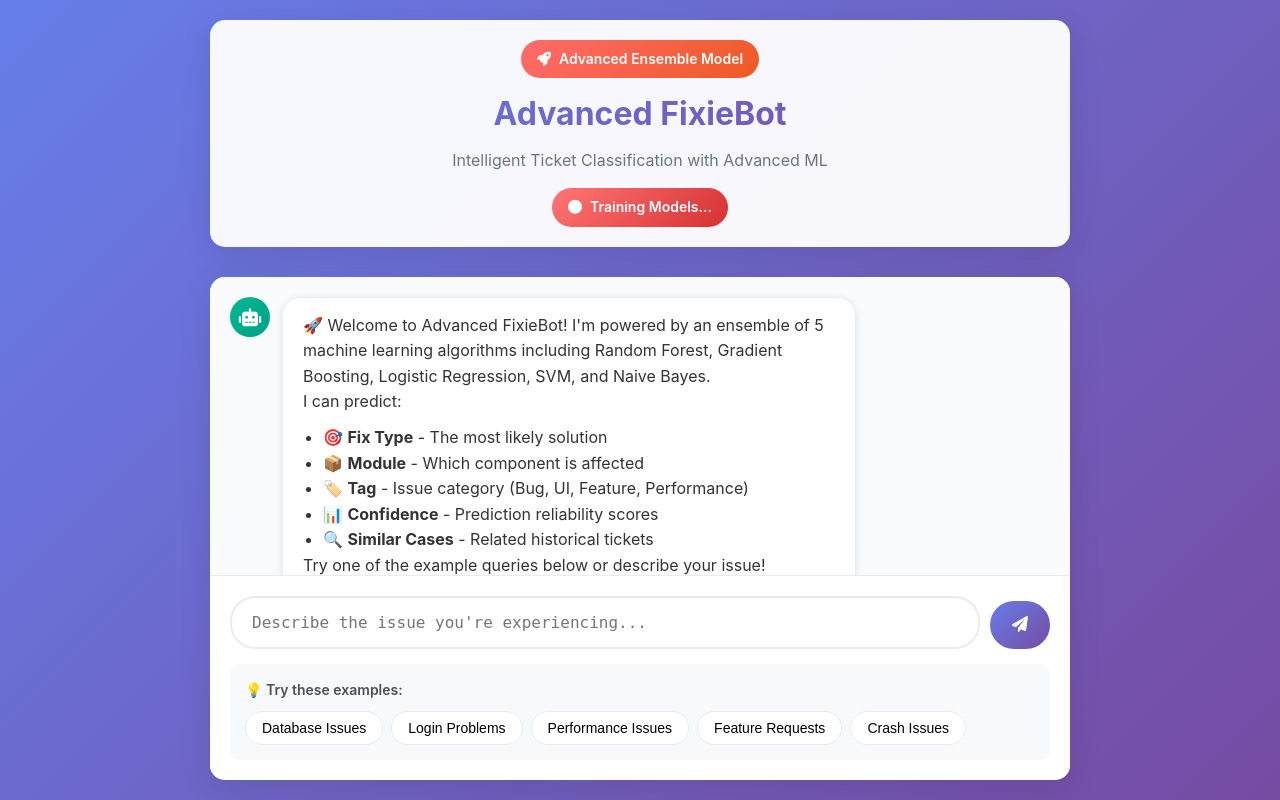
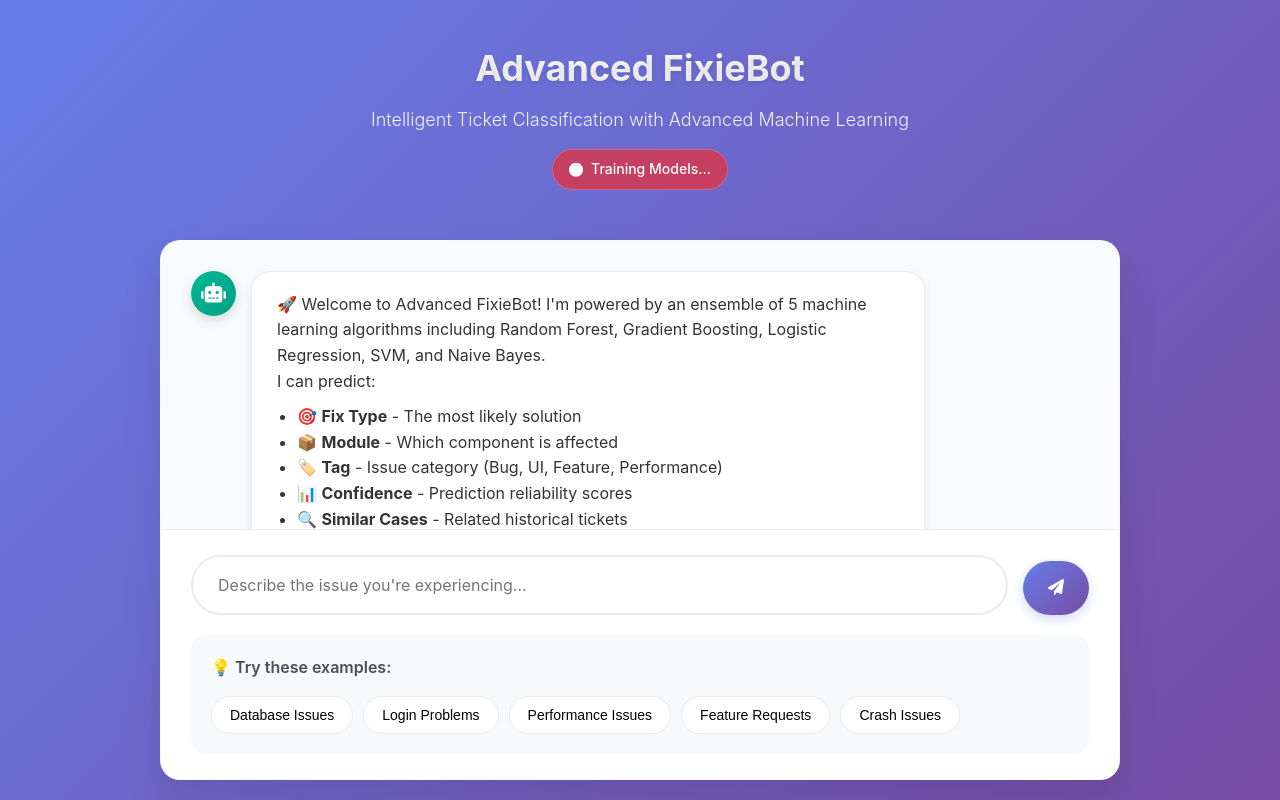
Before and after one commit to Sprayer1122/fixie_bot, a Flask app: page / in a window 1280 px wide. Run offline with Flask 3, Linux system fonts and the light colour scheme; data that the repository does not hold is empty.

Commit message:
Update index.html

```diff
--- a/templates/index.html
+++ b/templates/index.html
@@ -13,7 +13,7 @@
         }
 
         body {
-            font-family: -apple-system, BlinkMacSystemFont, 'Segoe UI', Roboto, sans-serif;
+            font-family: -apple-system, BlinkMacSystemFont, 'Segoe UI', Roboto, 'Helvetica Neue', Arial, sans-serif;
             background: linear-gradient(135deg, #667eea 0%, #764ba2 100%);
             color: #333;
             line-height: 1.6;
@@ -21,7 +21,7 @@
         }
 
         .container {
-            max-width: 900px;
+            max-width: 1000px;
             margin: 0 auto;
             padding: 20px;
             height: 100vh;
@@ -33,38 +33,23 @@
             text-align: center;
             margin-bottom: 30px;
             padding: 20px 0;
-            background: rgba(255, 255, 255, 0.95);
-            border-radius: 15px;
-            box-shadow: 0 8px 32px rgba(0,0,0,0.1);
-            backdrop-filter: blur(10px);
         }
 
         .header h1 {
-            font-size: 32px;
+            font-size: 36px;
             font-weight: 700;
-            background: linear-gradient(135deg, #667eea, #764ba2);
+            background: linear-gradient(135deg, #ffffff, #f8f9fa);
             -webkit-background-clip: text;
             -webkit-text-fill-color: transparent;
             margin-bottom: 8px;
+            text-shadow: 0 2px 4px rgba(0,0,0,0.1);
         }
 
         .header p {
-            color: #6c757d;
-            font-size: 16px;
+            color: rgba(255, 255, 255, 0.9);
+            font-size: 18px;
             margin-bottom: 15px;
-        }
-
-        .advanced-badge {
-            display: inline-flex;
-            align-items: center;
-            gap: 8px;
-            padding: 8px 16px;
-            background: linear-gradient(135deg, #ff6b6b, #ee5a24);
-            color: white;
-            border-radius: 25px;
-            font-size: 14px;
-            font-weight: 600;
-            margin-bottom: 10px;
+            font-weight: 300;
         }
 
         .status {
@@ -72,44 +57,47 @@
             align-items: center;
             gap: 8px;
             padding: 8px 16px;
-            background: linear-gradient(135deg, #00b894, #00a085);
+            background: rgba(255, 255, 255, 0.15);
             color: white;
             border-radius: 25px;
             font-size: 14px;
-            font-weight: 600;
+            font-weight: 500;
+            backdrop-filter: blur(10px);
+            border: 1px solid rgba(255, 255, 255, 0.2);
         }
 
         .status.offline {
-            background: linear-gradient(135deg, #ff7675, #d63031);
+            background: rgba(220, 53, 69, 0.8);
         }
 
         .chat-area {
             flex: 1;
             background: rgba(255, 255, 255, 0.95);
-            border-radius: 15px;
-            box-shadow: 0 8px 32px rgba(0,0,0,0.1);
+            border-radius: 20px;
+            box-shadow: 0 20px 40px rgba(0,0,0,0.1);
             display: flex;
             flex-direction: column;
             overflow: hidden;
             backdrop-filter: blur(10px);
+            border: 1px solid rgba(255, 255, 255, 0.2);
         }
 
         .messages {
             flex: 1;
-            padding: 20px;
+            padding: 30px;
             overflow-y: auto;
             background: #fafbfc;
         }
 
         .message {
-            margin-bottom: 20px;
+            margin-bottom: 25px;
             display: flex;
-            gap: 12px;
-            animation: slideIn 0.3s ease-out;
+            gap: 15px;
+            animation: slideIn 0.4s ease-out;
         }
 
         @keyframes slideIn {
-            from { opacity: 0; transform: translateY(20px); }
+            from { opacity: 0; transform: translateY(30px); }
             to { opacity: 1; transform: translateY(0); }
         }
 
@@ -118,15 +106,16 @@
         }
 
         .avatar {
-            width: 40px;
-            height: 40px;
+            width: 45px;
+            height: 45px;
             border-radius: 50%;
             display: flex;
             align-items: center;
             justify-content: center;
-            font-size: 18px;
+            font-size: 20px;
             font-weight: 600;
             flex-shrink: 0;
+            box-shadow: 0 4px 12px rgba(0,0,0,0.15);
         }
 
         .message.user .avatar {
@@ -140,118 +129,127 @@
         }
 
         .message-content {
-            max-width: 70%;
-            padding: 15px 20px;
-            border-radius: 18px;
+            max-width: 75%;
+            padding: 20px 25px;
+            border-radius: 20px;
             position: relative;
+            box-shadow: 0 4px 12px rgba(0,0,0,0.08);
         }
 
         .message.user .message-content {
             background: linear-gradient(135deg, #667eea, #764ba2);
             color: white;
-            border-bottom-right-radius: 5px;
+            border-bottom-right-radius: 8px;
         }
 
         .message.bot .message-content {
             background: white;
             border: 1px solid #e9ecef;
-            border-bottom-left-radius: 5px;
-            box-shadow: 0 2px 8px rgba(0,0,0,0.1);
+            border-bottom-left-radius: 8px;
         }
 
-        .prediction-card {
-            background: linear-gradient(135deg, #f8f9fa, #e9ecef);
-            border-radius: 12px;
+        .overall-confidence {
+            background: linear-gradient(135deg, #667eea, #764ba2);
+            color: white;
             padding: 20px;
-            margin-top: 15px;
-            border-left: 4px solid #667eea;
+            border-radius: 15px;
+            text-align: center;
+            margin-bottom: 20px;
+            box-shadow: 0 8px 20px rgba(102, 126, 234, 0.3);
         }
 
-        .prediction-header {
-            display: flex;
-            align-items: center;
-            gap: 10px;
-            margin-bottom: 15px;
+        .overall-confidence h4 {
+            font-size: 18px;
+            font-weight: 600;
+            margin-bottom: 8px;
         }
 
-        .prediction-header h3 {
-            color: #2c3e50;
-            font-size: 18px;
-            font-weight: 600;
+        .overall-confidence .value {
+            font-size: 32px;
+            font-weight: 700;
+            margin-bottom: 10px;
         }
 
         .quality-badge {
-            padding: 4px 12px;
-            border-radius: 15px;
+            padding: 6px 16px;
+            border-radius: 20px;
             font-size: 12px;
             font-weight: 600;
             text-transform: uppercase;
+            letter-spacing: 0.5px;
+            display: inline-block;
         }
 
         .quality-high {
-            background: linear-gradient(135deg, #00b894, #00a085);
+            background: rgba(0, 184, 148, 0.9);
             color: white;
         }
 
         .quality-medium {
-            background: linear-gradient(135deg, #fdcb6e, #e17055);
+            background: rgba(253, 203, 110, 0.9);
             color: white;
         }
 
         .quality-low {
-            background: linear-gradient(135deg, #ff7675, #d63031);
+            background: rgba(255, 118, 117, 0.9);
             color: white;
         }
 
         .quality-very-low {
-            background: linear-gradient(135deg, #6c5ce7, #5f3dc4);
+            background: rgba(108, 92, 231, 0.9);
             color: white;
         }
 
         .prediction-grid {
             display: grid;
-            grid-template-columns: repeat(auto-fit, minmax(250px, 1fr));
-            gap: 15px;
-            margin-bottom: 20px;
+            grid-template-columns: repeat(auto-fit, minmax(280px, 1fr));
+            gap: 20px;
+            margin-bottom: 25px;
         }
 
         .prediction-item {
             background: white;
-            padding: 15px;
-            border-radius: 10px;
+            padding: 20px;
+            border-radius: 15px;
             border: 1px solid #e9ecef;
-            box-shadow: 0 2px 4px rgba(0,0,0,0.05);
+            box-shadow: 0 4px 12px rgba(0,0,0,0.05);
+            transition: transform 0.2s ease, box-shadow 0.2s ease;
+        }
+
+        .prediction-item:hover {
+            transform: translateY(-2px);
+            box-shadow: 0 8px 20px rgba(0,0,0,0.1);
         }
 
         .prediction-item h4 {
             color: #495057;
             font-size: 14px;
             font-weight: 600;
-            margin-bottom: 8px;
+            margin-bottom: 10px;
             text-transform: uppercase;
             letter-spacing: 0.5px;
         }
 
         .prediction-value {
-            font-size: 16px;
+            font-size: 18px;
             font-weight: 700;
             color: #2c3e50;
-            margin-bottom: 8px;
+            margin-bottom: 12px;
         }
 
         .confidence-bar {
             width: 100%;
-            height: 8px;
+            height: 10px;
             background: #e9ecef;
-            border-radius: 4px;
+            border-radius: 5px;
             overflow: hidden;
-            margin-bottom: 5px;
+            margin-bottom: 8px;
         }
 
         .confidence-fill {
             height: 100%;
-            border-radius: 4px;
-            transition: width 0.8s ease-out;
+            border-radius: 5px;
+            transition: width 1s ease-out;
         }
 
         .confidence-high { background: linear-gradient(90deg, #00b894, #00a085); }
@@ -330,73 +314,80 @@
             font-size: 12px;
             color: #6c757d;
             background: #e9ecef;
-            padding: 2px 8px;
-            border-radius: 10px;
+            padding: 4px 10px;
+            border-radius: 12px;
+            font-weight: 500;
         }
 
         .ticket-description {
             font-size: 14px;
             color: #6c757d;
-            margin-bottom: 5px;
+            margin-bottom: 8px;
+            line-height: 1.5;
         }
 
         .ticket-meta {
             display: flex;
-            gap: 10px;
+            gap: 12px;
             font-size: 12px;
         }
 
         .ticket-meta span {
             background: #e9ecef;
-            padding: 2px 6px;
-            border-radius: 4px;
+            padding: 4px 8px;
+            border-radius: 6px;
             color: #495057;
+            font-weight: 500;
         }
 
         .input-area {
-            padding: 20px;
+            padding: 25px 30px;
             background: white;
             border-top: 1px solid #e9ecef;
         }
 
         .input-container {
             display: flex;
-            gap: 10px;
+            gap: 15px;
             align-items: flex-end;
         }
 
         .message-input {
             flex: 1;
-            padding: 15px 20px;
+            padding: 18px 25px;
             border: 2px solid #e9ecef;
-            border-radius: 25px;
+            border-radius: 30px;
             font-size: 16px;
             outline: none;
-            transition: border-color 0.3s ease;
+            transition: all 0.3s ease;
             resize: none;
-            min-height: 50px;
+            min-height: 55px;
             max-height: 120px;
+            font-family: inherit;
         }
 
         .message-input:focus {
             border-color: #667eea;
+            box-shadow: 0 0 0 3px rgba(102, 126, 234, 0.1);
         }
 
         .send-button {
-            padding: 15px 20px;
+            padding: 18px 25px;
             background: linear-gradient(135deg, #667eea, #764ba2);
             color: white;
             border: none;
-            border-radius: 25px;
+            border-radius: 30px;
             font-size: 16px;
             font-weight: 600;
             cursor: pointer;
-            transition: transform 0.2s ease;
+            transition: all 0.3s ease;
             min-width: 60px;
+            box-shadow: 0 4px 12px rgba(102, 126, 234, 0.3);
         }
 
         .send-button:hover {
             transform: translateY(-2px);
+            box-shadow: 0 8px 20px rgba(102, 126, 234, 0.4);
         }
 
         .send-button:disabled {
@@ -406,58 +397,60 @@
         }
 
         .examples {
-            margin-top: 15px;
-            padding: 15px;
+            margin-top: 20px;
+            padding: 20px;
             background: #f8f9fa;
-            border-radius: 10px;
+            border-radius: 15px;
         }
 
         .examples h4 {
             color: #495057;
-            font-size: 14px;
+            font-size: 16px;
             font-weight: 600;
-            margin-bottom: 10px;
+            margin-bottom: 15px;
         }
 
         .example-buttons {
             display: flex;
             flex-wrap: wrap;
-            gap: 8px;
+            gap: 10px;
         }
 
         .example-button {
-            padding: 8px 16px;
+            padding: 10px 18px;
             background: white;
             border: 1px solid #e9ecef;
-            border-radius: 20px;
+            border-radius: 25px;
             font-size: 14px;
             cursor: pointer;
-            transition: all 0.2s ease;
+            transition: all 0.3s ease;
+            font-weight: 500;
         }
 
         .example-button:hover {
             background: #667eea;
             color: white;
             border-color: #667eea;
+            transform: translateY(-1px);
         }
 
         .typing-indicator {
             display: flex;
             align-items: center;
-            gap: 8px;
-            padding: 15px 20px;
+            gap: 10px;
+            padding: 20px 25px;
             color: #6c757d;
             font-style: italic;
         }
 
         .typing-dots {
             display: flex;
-            gap: 4px;
+            gap: 5px;
         }
 
         .typing-dot {
-            width: 8px;
-            height: 8px;
+            width: 10px;
+            height: 10px;
             background: #6c757d;
             border-radius: 50%;
             animation: typing 1.4s infinite ease-in-out;
@@ -495,18 +493,22 @@
             .message-content {
                 max-width: 85%;
             }
+
+            .messages {
+                padding: 20px;
+            }
+
+            .input-area {
+                padding: 20px;
+            }
         }
     </style>
 </head>
 <body>
     <div class="container">
         <div class="header">
-            <div class="advanced-badge">
-                <i class="fas fa-rocket"></i>
-                Advanced Ensemble Model
-            </div>
             <h1>Advanced FixieBot</h1>
-            <p>Intelligent Ticket Classification with Advanced ML</p>
+            <p>Intelligent Ticket Classification with Advanced Machine Learning</p>
             <div class="status" id="status">
                 <i class="fas fa-circle"></i>
                 <span>Initializing...</span>
```
Also changed, not shown: other parts of templates/index.html (+26 -35 lines).
